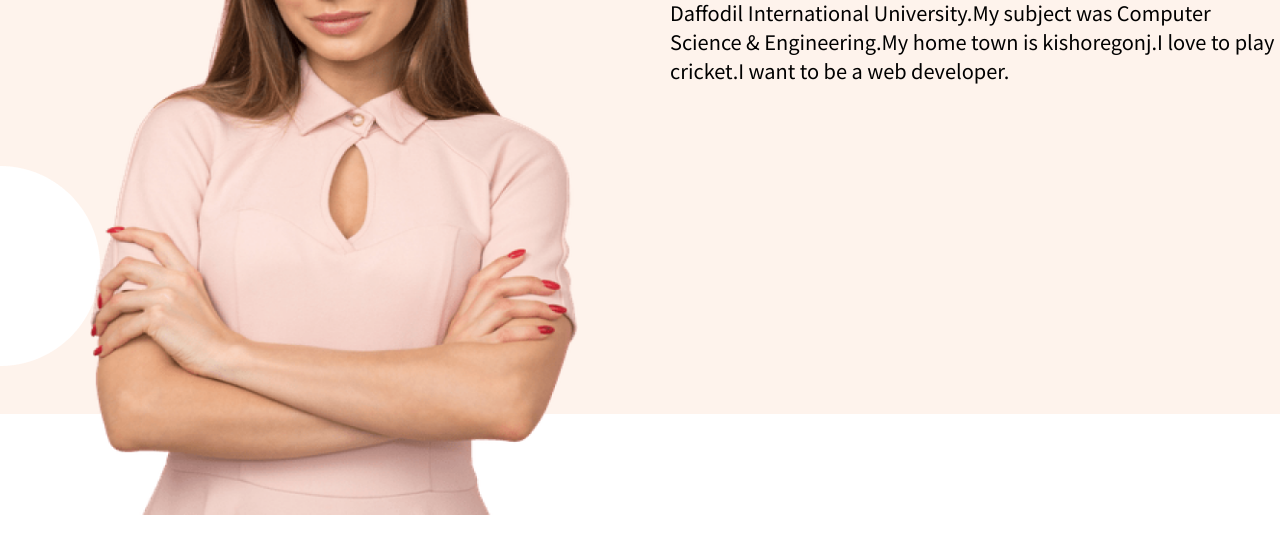
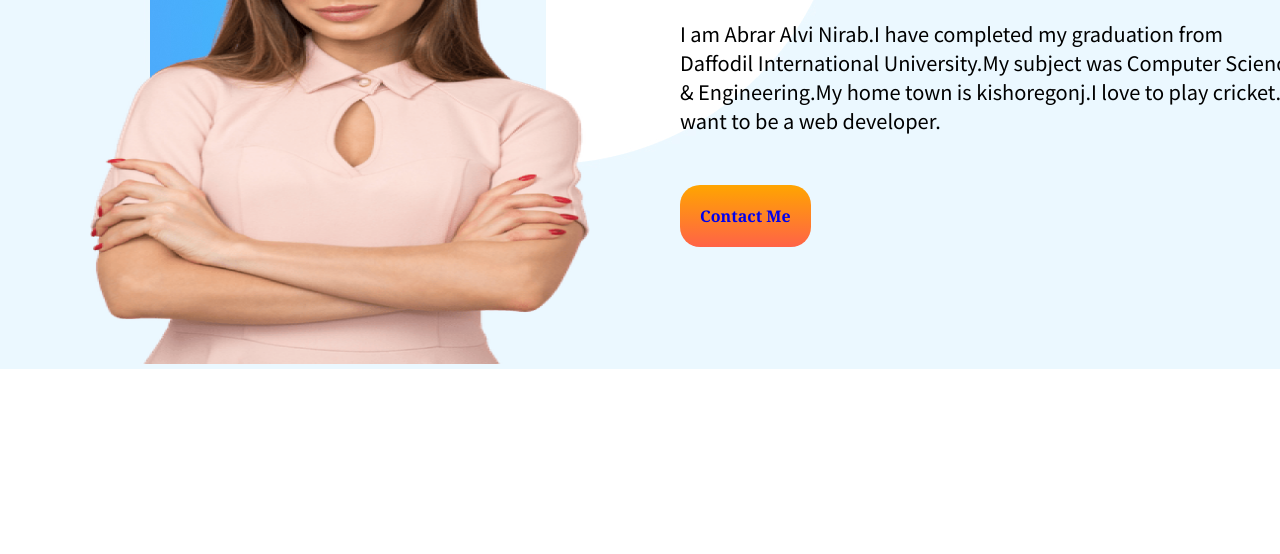
Before and after one commit to ABRARALVINIRAB/food-network, a plain HTML site: page index.html in a window 1280 px wide. Shown: the part 718-1272 px from the top of the page. After the commit the page ends 1117 px from the top, so only its background shows below. Drawn offline with Linux system fonts and the light colour scheme.

Commit message:
second-part

```diff
--- a/index.html
+++ b/index.html
@@ -38,7 +38,7 @@
 
     <section class="for-felx" id="for-flex-banner">
         <div class="half-width">
-            <img src="images/Person Image.png" class="for-image" alt="It's an image">
+            <img src="images/Person Image.png" class="for-image" id="for-second-image" alt="It's an image">
         </div>
         <div class="half-width">
             <h1 class="for-h1">
@@ -50,7 +50,16 @@
                 developer.
 
             </p>
+            <br>
+            <br>
+
+            <a href="https://github.com/ABRARALVINIRAB" target="_blank" class="for-anchor">Contact Me</a>
+
         </div>
+    </section>
+
+    <section>
+
     </section>
 </body>
 
--- a/style.css
+++ b/style.css
@@ -10,6 +10,7 @@ body{
 }
 .for-paragraph{
     font-size: 20px;
+    font
 }
 .for-felx{
     display:flex;
@@ -20,8 +21,8 @@ body{
     margin-left: 20px;
 }
 .for-image{
-    width: 80%;
-    height: 90%;
+    width: 500px;
+    height: 500px;
     margin-left: 50px;
 
 }
@@ -35,7 +36,11 @@ body{
 
 }
 #for-flex-banner{
-    background-image: url(images/banner.png);
+    background-image: url(images/Frame\ 57.jpg);
     background-repeat: no-repeat;
     padding-left: 20px;
+    width: 100%;
+    margin-top: 50px;
+    margin-bottom: 30px;
+
 }
```
Also changed, not shown: images/Frame 57.jpg (added).
